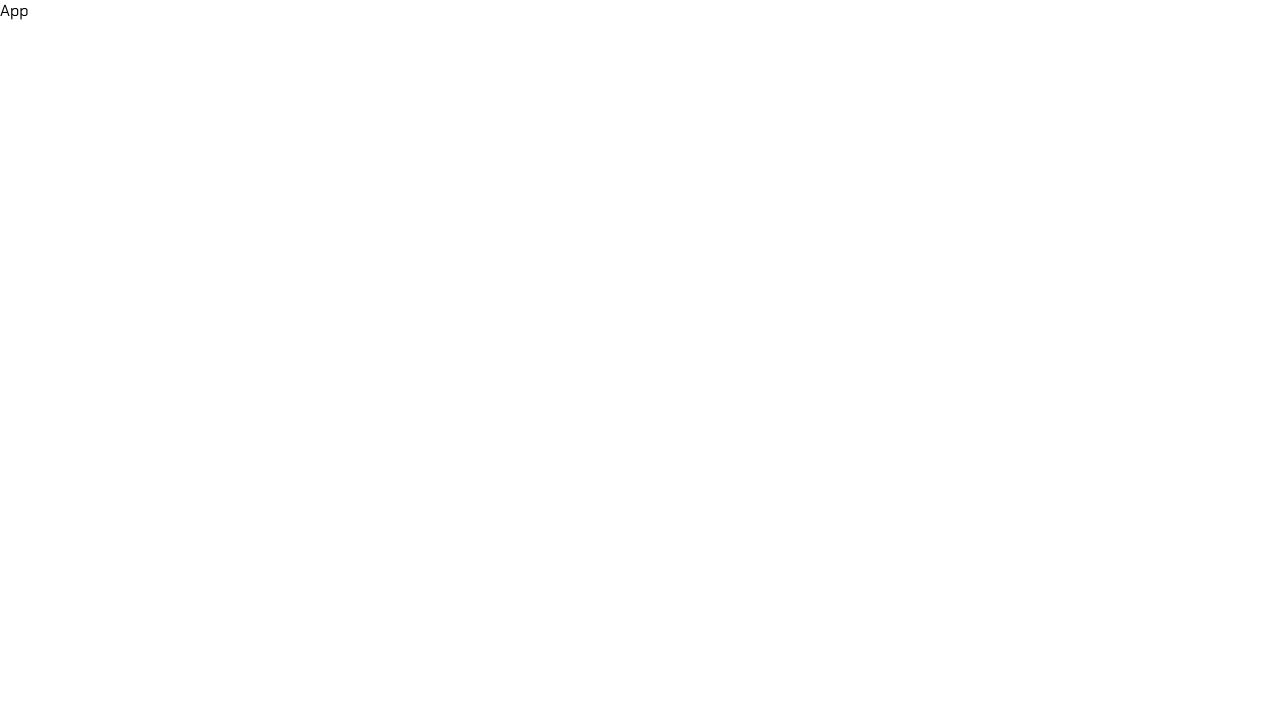
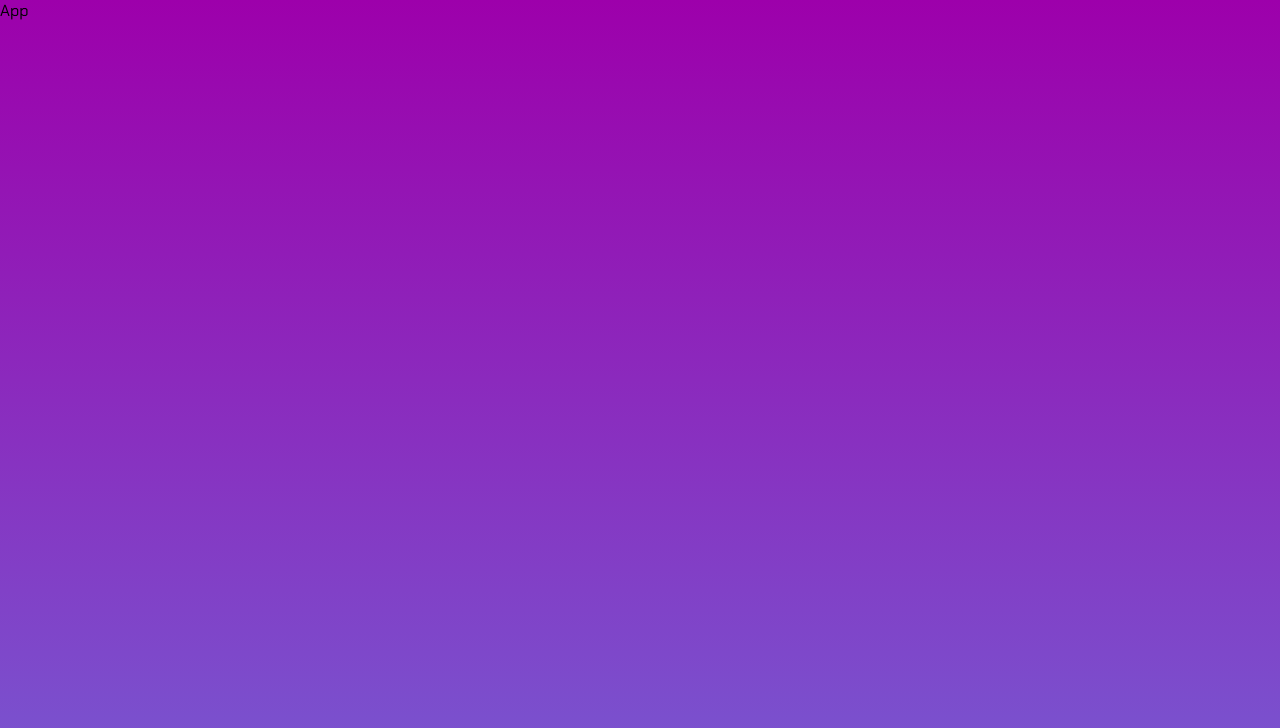
Before and after one commit to PolozovMichael/coffebase, a React (Create React App) app in the folder frontend/: page / in a window 1280 px wide. Shown: the top 728 px of the page. Built offline with nearby package versions, Linux system fonts and the light colour scheme.

Commit message:
gradient bg

```diff
--- a/frontend/src/App.scss
+++ b/frontend/src/App.scss
@@ -6,3 +6,9 @@
     box-sizing: border-box;
     font-family: 'Chakra Petch', sans-serif;
 }
+
+.wrapper {
+    background: linear-gradient(180deg, #9D00AB 0%, #7758D1 100%);
+    width: 100vw;
+    height: 100vh;
+}
--- a/frontend/src/App.tsx
+++ b/frontend/src/App.tsx
@@ -2,7 +2,7 @@ import './App.scss'
 
 const App = () => {
   return (
-    <div>App</div>
+    <div className="wrapper">App</div>
   )
 }
 
```
